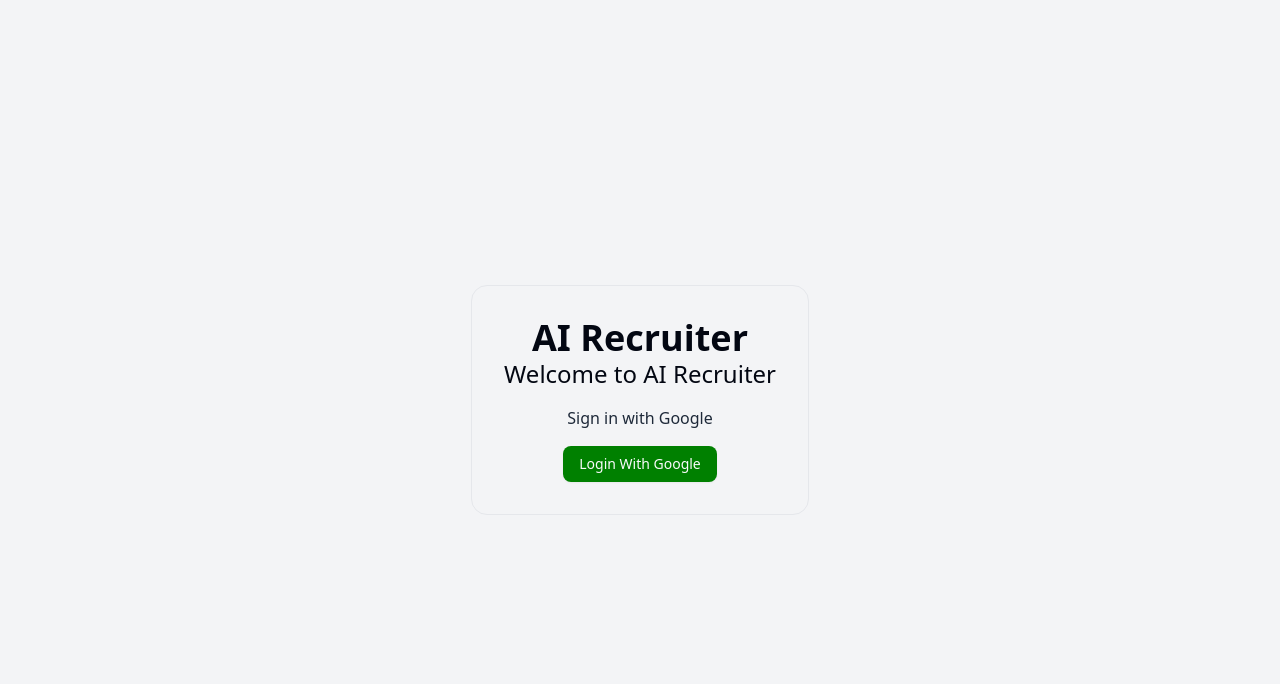
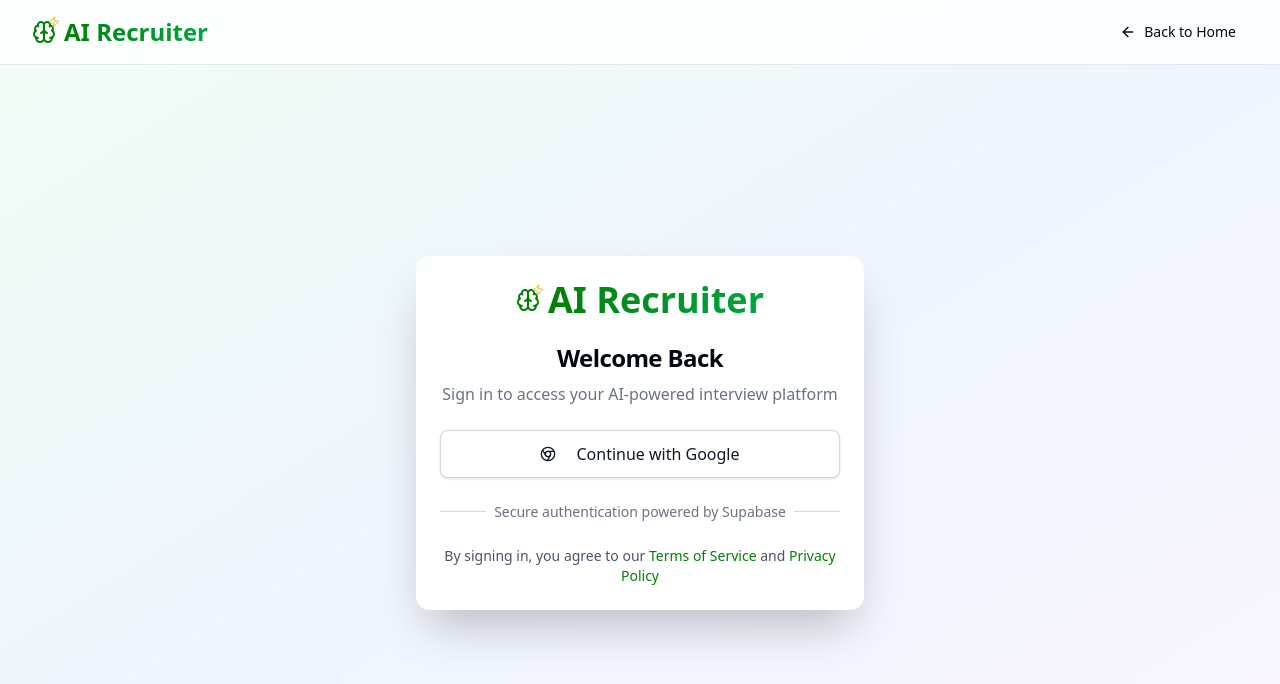
Before and after one commit to Shivakarthikeya23/Ai-Interview-Scheduler-Voice-Agent, a Next.js app: page /auth in a window 1280 px wide. Shown: the top 684 px of the page. Built offline with nearby package versions, Linux system fonts and the light colour scheme.

Commit message:
Added middleware.js

```diff
--- a/app/(main)/_components/AppSideBar.jsx
+++ b/app/(main)/_components/AppSideBar.jsx
@@ -15,6 +15,7 @@
 import Link from "next/link"
 import { usePathname } from "next/navigation"
 import { useEffect, useState } from "react"
+import Logo from "@/components/Logo"
 
   export function AppSidebar() {
 
@@ -31,8 +32,8 @@
     if (!mounted) {
       return (
         <Sidebar>
-          <SidebarHeader className='flex items-center mt-5'>
-            <h1 className="text-2xl">AI Recruiter</h1>
+          <SidebarHeader className='flex items-center mt-5 space-y-4'>
+            <Logo />
             <Button className='w-full mt-5 p-5'> <Plus /> Create new interview </Button>
           </SidebarHeader>
           <SidebarContent>
@@ -60,7 +61,8 @@
 
     return (
       <Sidebar>
-        <SidebarHeader className='flex items-center mt-5'><h1 className="text-2xl">AI Recruiter</h1>
+        <SidebarHeader className='flex items-center mt-5 space-y-4'>
+        <Logo />
         <Button className='w-full mt-5 p-5'> <Plus /> Create new interview </Button>
         </SidebarHeader>
         <SidebarContent>
--- a/app/auth/page.jsx
+++ b/app/auth/page.jsx
@@ -1,29 +1,129 @@
 "use client"
 import { Button } from '@/components/ui/button'
+import { Card, CardContent, CardDescription, CardHeader, CardTitle } from '@/components/ui/card'
+import Logo from '@/components/Logo'
 import { supabase } from '@/services/supabaseClient'
-import React from 'react'
+import { ArrowLeft, Chrome } from 'lucide-react'
+import Link from 'next/link'
+import { useRouter } from 'next/navigation'
+import React, { useEffect, useState } from 'react'
 
-function Login() {
+function AuthPage() {
+    const [loading, setLoading] = useState(false);
+    const router = useRouter();
 
-    const signInwithGoogle = async () => {
-        const {error} = await supabase.auth.signInWithOAuth({
+    useEffect(() => {
+        checkUser();
+    }, []);
+
+    const checkUser = async () => {
+        const { data: { user } } = await supabase.auth.getUser();
+        if (user) {
+            router.push('/dashboard');
+        }
+    };
+
+    const signInWithGoogle = async () => {
+        setLoading(true);
+        const { error } = await supabase.auth.signInWithOAuth({
             provider: 'google',
-        })
-        if(error) console.log('Error signing in with Google:', error.message)
-    }
-  return (
-    <div className='flex flex-col items-center justify-center h-screen bg-gray-100'>
-        <div className='flex flex-col items-center border rounded-2xl p-8'>
-            <h1 className='text-4xl font-bold text-center'>AI Recruiter </h1>
-            <div className='flex flex-col items-center gap-4'>
-            <></>
-            <h2 className='text-2xl fond-bold text-center'> Welcome to AI Recruiter </h2>
-            <p className='text-gray-800'>Sign in with Google</p>
-            <Button onClick ={signInwithGoogle}> Login With Google</Button>
+            options: {
+                redirectTo: `${window.location.origin}/dashboard`
+            }
+        });
+        if (error) {
+            console.log('Error signing in with Google:', error.message);
+            setLoading(false);
+        }
+    };
+
+    return (
+        <div className='min-h-screen bg-gradient-to-br from-green-50 via-blue-50 to-purple-50 flex flex-col'>
+            {/* Navigation */}
+            <nav className="bg-white/80 backdrop-blur-md border-b border-gray-200">
+                <div className="max-w-7xl mx-auto px-4 sm:px-6 lg:px-8">
+                    <div className="flex justify-between items-center h-16">
+                        <Link href="/">
+                            <Logo />
+                        </Link>
+                        <Link href="/">
+                            <Button variant="ghost" className="flex items-center gap-2">
+                                <ArrowLeft className="w-4 h-4" />
+                                Back to Home
+                            </Button>
+                        </Link>
+                    </div>
+                </div>
+            </nav>
+
+            {/* Auth Content */}
+            <div className='flex-1 flex items-center justify-center p-4'>
+                <Card className='w-full max-w-md shadow-2xl border-0'>
+                    <CardHeader className='text-center space-y-4'>
+                        <div className="mx-auto">
+                            <Logo size="large" />
+                        </div>
+                        <div>
+                            <CardTitle className='text-2xl font-bold'>Welcome Back</CardTitle>
+                            <CardDescription className='text-base mt-2'>
+                                Sign in to access your AI-powered interview platform
+                            </CardDescription>
+                        </div>
+                    </CardHeader>
+
+                    <CardContent className='space-y-6'>
+                        <div className='space-y-4'>
+                            <Button
+                                onClick={signInWithGoogle}
+                                disabled={loading}
+                                className='w-full h-12 text-base font-medium bg-white hover:bg-gray-50 text-gray-900 border border-gray-300 shadow-sm'
+                                variant="outline"
+                            >
+                                {loading ? (
+                                    <div className="animate-spin rounded-full h-5 w-5 border-b-2 border-gray-900"></div>
+                                ) : (
+                                    <>
+                                        <Chrome className='w-5 h-5 mr-3' />
+                                        Continue with Google
+                                    </>
+                                )}
+                            </Button>
+                        </div>
+
+                        <div className='relative'>
+                            <div className='absolute inset-0 flex items-center'>
+                                <span className='w-full border-t border-gray-300' />
+                            </div>
+                            <div className='relative flex justify-center text-sm'>
+                                <span className='px-2 bg-white text-gray-500'>
+                                    Secure authentication powered by Supabase
+                                </span>
+                            </div>
+                        </div>
+
+                        <div className='text-center space-y-2'>
+                            <p className='text-sm text-gray-600'>
+                                By signing in, you agree to our{' '}
+                                <Link href="#" className='text-primary hover:underline'>
+                                    Terms of Service
+                                </Link>{' '}
+                                and{' '}
+                                <Link href="#" className='text-primary hover:underline'>
+                                    Privacy Policy
+                                </Link>
+                            </p>
+                        </div>
+                    </CardContent>
+                </Card>
+            </div>
+
+            {/* Background decoration */}
+            <div className="fixed top-0 left-0 w-full h-full overflow-hidden -z-10">
+                <div className="absolute top-20 left-10 w-72 h-72 bg-primary/10 rounded-full blur-3xl"></div>
+                <div className="absolute bottom-20 right-10 w-96 h-96 bg-blue-500/10 rounded-full blur-3xl"></div>
+            </div>
         </div>
-        </div>
-    </div>
-  )
+    )
 }
 
-export default Login
+export default AuthPage
--- a/app/interview/_components/InterviewHeader.jsx
+++ b/app/interview/_components/InterviewHeader.jsx
@@ -1,9 +1,12 @@
+import Logo from '@/components/Logo'
 import React from 'react'
 
 function InterviewHeader() {
   return (
     <div className='p-5 shadow-md'>
-        <h2 className='text-2xl m-5'> AI Recruiter </h2>
+        <div className='m-5'>
+            <Logo />
+        </div>
     </div>
   )
 }
--- /dev/null
+++ b/middleware.js
@@ -0,0 +1,27 @@
+import { createMiddlewareClient } from '@supabase/auth-helpers-nextjs'
+import { NextResponse } from 'next/server'
+
+export async function middleware(req) {
+  const res = NextResponse.next()
+  const supabase = createMiddlewareClient({ req, res })
+
+  const {
+    data: { user },
+  } = await supabase.auth.getUser()
+
+  // If user is not signed in and the current path is protected, redirect to auth
+  if (!user && req.nextUrl.pathname.startsWith('/dashboard')) {
+    return NextResponse.redirect(new URL('/auth', req.url))
+  }
+
+  // If user is signed in and the current path is auth or landing, redirect to dashboard
+  if (user && (req.nextUrl.pathname === '/auth' || req.nextUrl.pathname === '/')) {
+    return NextResponse.redirect(new URL('/dashboard', req.url))
+  }
+
+  return res
+}
+
+export const config = {
+  matcher: ['/((?!api|_next/static|_next/image|favicon.ico).*)'],
+}
```
